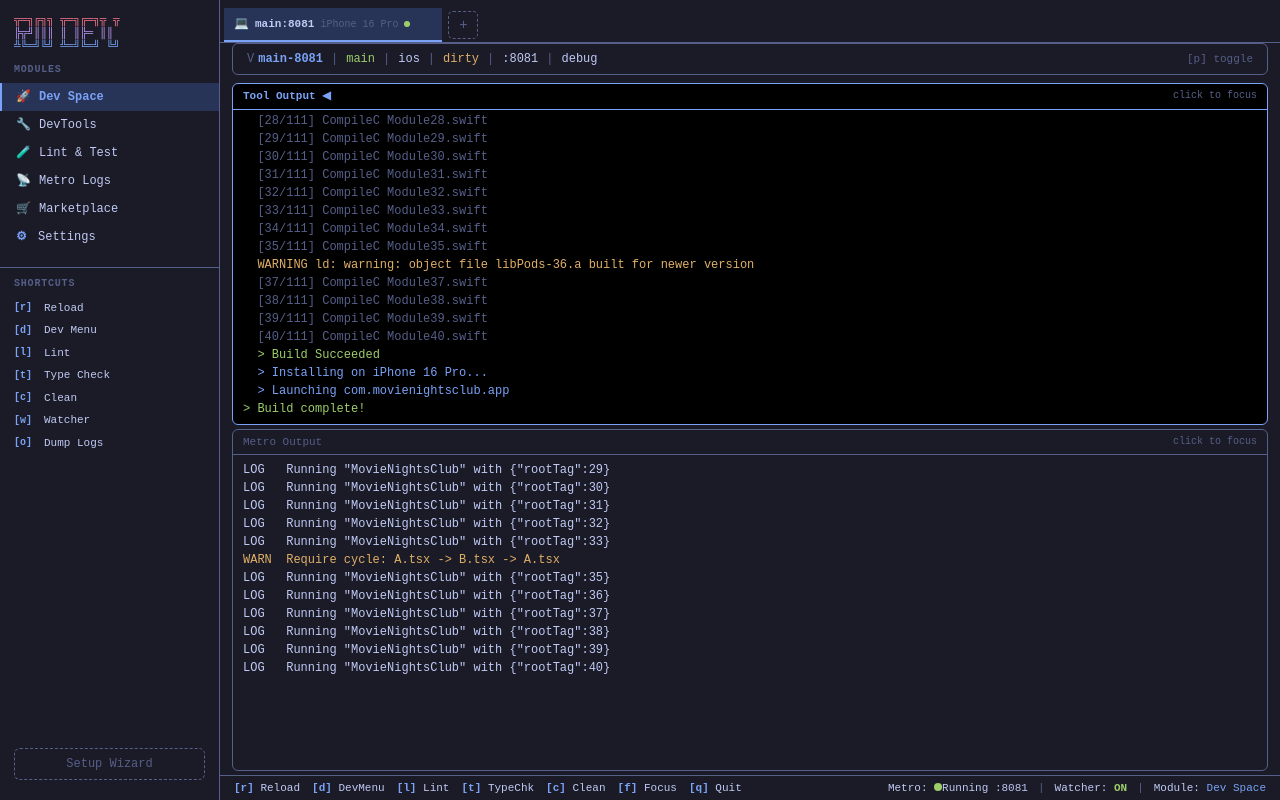
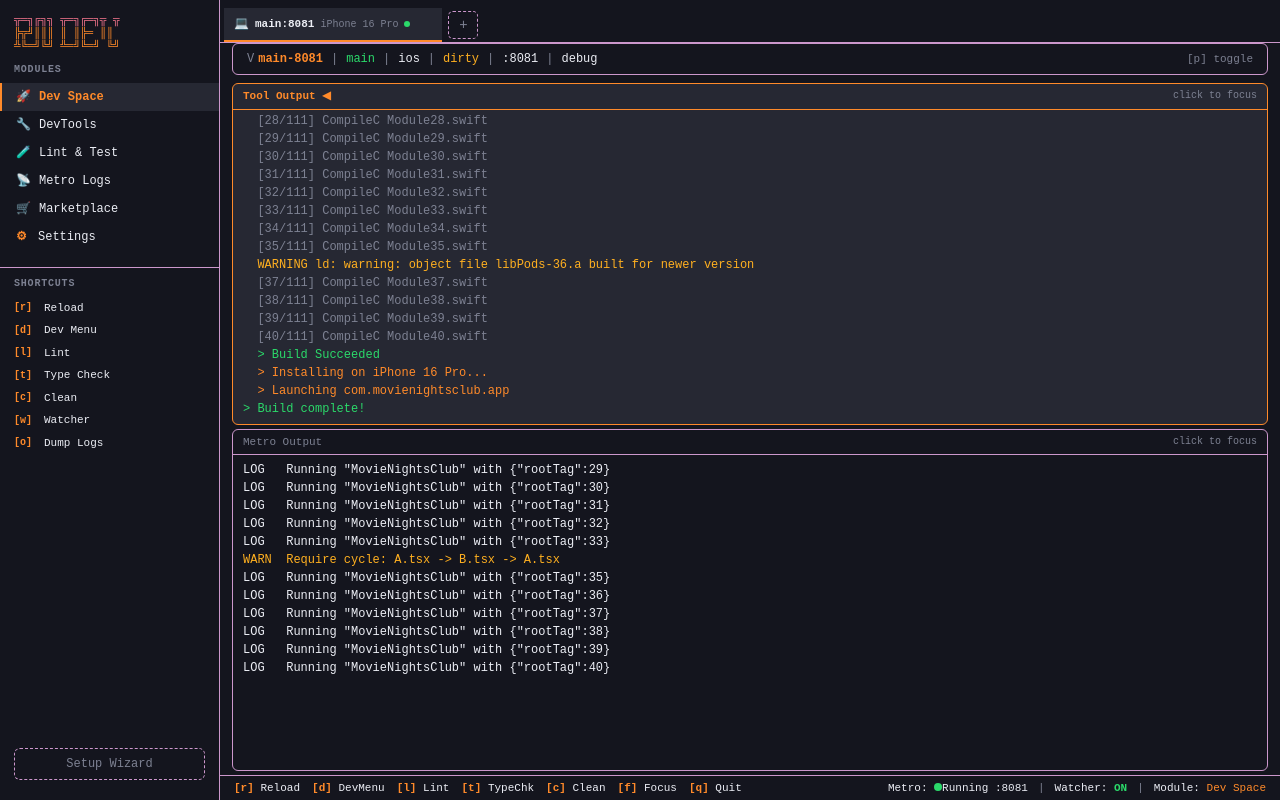
Before and after one commit to utopyk/rn-dev-cli, a React (Vite) app in the folder renderer/: page / in a window 1280 px wide. Built offline with nearby package versions, Linux system fonts and the light colour scheme.

Commit message:
refactor(electron-ui): apply full neumorphic token set in ThemeProvider

```diff
--- a/renderer/theme/ThemeProvider.tsx
+++ b/renderer/theme/ThemeProvider.tsx
@@ -1,21 +1,6 @@
 import React, { createContext, useContext, useState, useEffect, useCallback } from 'react';
 import type { Theme, ThemeColors } from '../types';
-
-const defaultTheme: Theme = {
-  name: 'Midnight',
-  colors: {
-    bg: '#1a1b26',
-    fg: '#c0caf5',
-    border: '#565f89',
-    accent: '#7aa2f7',
-    success: '#9ece6a',
-    warning: '#e0af68',
-    error: '#f7768e',
-    muted: '#565f89',
-    highlight: '#bb9af7',
-    selection: '#283457',
-  },
-};
+import { softDark } from './themes.js';
 
 interface ThemeContextValue {
   theme: Theme;
@@ -23,7 +8,7 @@ interface ThemeContextValue {
 }
 
 const ThemeContext = createContext<ThemeContextValue>({
-  theme: defaultTheme,
+  theme: softDark,
   setTheme: () => {},
 });
 
@@ -34,38 +19,53 @@ export function useTheme() {
 function applyThemeToRoot(colors: ThemeColors) {
   const root = document.documentElement;
   root.style.setProperty('--bg', colors.bg);
-  root.style.setProperty('--fg', colors.fg);
-  root.style.setProperty('--border', colors.border);
-  root.style.setProperty('--accent', colors.accent);
-  root.style.setProperty('--success', colors.success);
-  root.style.setProperty('--warning', colors.warning);
+  root.style.setProperty('--bg-soft', colors.bgSoft);
+  root.style.setProperty('--surface', colors.surface);
+  root.style.setProperty('--surface-hi', colors.surfaceHi);
+  root.style.setProperty('--ink', colors.ink);
+  root.style.setProperty('--ink-soft', colors.inkSoft);
+  root.style.setProperty('--fg', colors.ink);                 /* legacy alias */
+  root.style.setProperty('--muted', colors.muted);
+  root.style.setProperty('--muted-2', colors.muted2);
+  root.style.setProperty('--glow', colors.glow);
+  root.style.setProperty('--glow-warm', colors.glowWarm);
+  root.style.setProperty('--accent', colors.glow);            /* legacy alias */
+  root.style.setProperty('--ready', colors.ready);
+  root.style.setProperty('--booting', colors.booting);
+  root.style.setProperty('--success', colors.ready);          /* legacy alias */
+  root.style.setProperty('--warning', colors.booting);        /* legacy alias */
   root.style.setProperty('--error', colors.error);
-  root.style.setProperty('--muted', colors.muted);
-  root.style.setProperty('--highlight', colors.highlight);
-  root.style.setProperty('--selection', colors.selection);
-  // Derived
-  root.style.setProperty('--panel-focus', darken(colors.bg, 0.15));
-}
-
-function darken(hex: string, amount: number): string {
-  const num = parseInt(hex.replace('#', ''), 16);
-  const r = Math.max(0, ((num >> 16) & 0xff) - Math.round(255 * amount));
-  const g = Math.max(0, ((num >> 8) & 0xff) - Math.round(255 * amount));
-  const b = Math.max(0, (num & 0xff) - Math.round(255 * amount));
-  return `#${((r << 16) | (g << 8) | b).toString(16).padStart(6, '0')}`;
+  root.style.setProperty('--shadow-light', colors.shadowLight);
+  root.style.setProperty('--shadow-dark', colors.shadowDark);
+  root.style.setProperty('--shadow-dark-soft', colors.shadowDarkSoft);
+  root.style.setProperty('--glow-medium', colors.glowMedium);
+  root.style.setProperty('--accent-border', colors.accentBorder);
+  root.style.setProperty('--body-bg', colors.bodyBg);
+  root.style.setProperty('--border', colors.accentBorder === 'transparent' ? 'rgba(26,31,46,0.15)' : colors.accentBorder);
+  root.style.setProperty('--selection', colors.surfaceHi);
+  root.style.setProperty('--highlight', colors.glow);
+  root.style.setProperty('--panel-focus', colors.surfaceHi);
 }
 
 export function ThemeProvider({ children }: { children: React.ReactNode }) {
-  const [theme, setThemeState] = useState<Theme>(defaultTheme);
+  const [theme, setThemeState] = useState<Theme>(softDark);
 
   const setTheme = useCallback((t: Theme) => {
     setThemeState(t);
     applyThemeToRoot(t.colors);
+    document.documentElement.setAttribute(
+      'data-theme',
+      t.name.toLowerCase().replace(/\s+/g, '-'),
+    );
   }, []);
 
   useEffect(() => {
     applyThemeToRoot(theme.colors);
-  }, []);
+    document.documentElement.setAttribute(
+      'data-theme',
+      theme.name.toLowerCase().replace(/\s+/g, '-'),
+    );
+  }, [theme]);
 
   return (
     <ThemeContext.Provider value={{ theme, setTheme }}>
```
